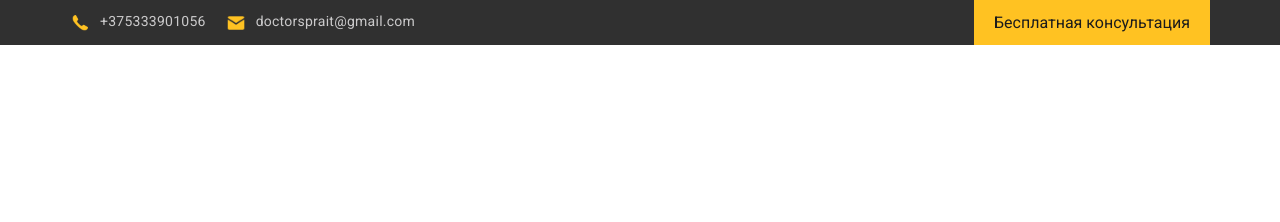
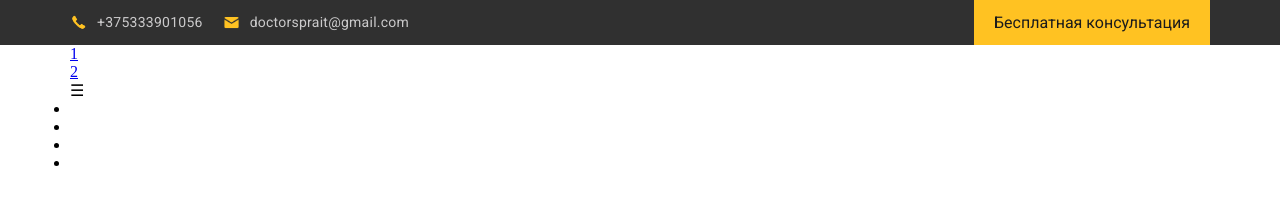
Before and after one commit to Developersprait/funeral-react, a React (Create React App) app: page / in a window 1280 px wide. Shown: the top 222 px of the page. Built offline with nearby package versions, Linux system fonts and the light colour scheme.

Commit message:
menu section started

```diff
--- a/src/App.js
+++ b/src/App.js
@@ -1,11 +1,13 @@
 import React from 'react';
 import ReactDOM from 'react-dom/client';
 import Header from './components/Header';
+import Menu from './components/Menu';
 
 function App() {
   return (
     <div>
       <Header/>
+      <Menu/>
     </div>
   );
 }
--- /dev/null
+++ b/src/components/Menu.jsx
@@ -0,0 +1,42 @@
+import React from 'react'
+import {useState} from 'react'
+
+const Menu = () => {
+    const [state] = useState({
+        link1: '1',
+        link2: '2',
+      });
+  return (
+    <div className="menu">
+        <div className="container">
+            <div className="menu__box">
+                <div className="menu__socials">
+                    <div className="menu__telegram">
+                        <a href="tg://resolve?domain=kalziferr"className='menu__telegram-link'>
+                            <div className="menu__telegram-img">{state.link1}</div>
+                        </a>
+                    </div>
+                    <div className="menu__viber">
+                        <a href="viber://chat?number=%2B375333901056" className="menu__viber-link">
+                            <div className="menu__viber-img">{state.link2}</div>
+                        </a>
+                    </div>
+                </div>
+                <div className="menu__wrp">
+                    <div className="menu__btn">
+                    ☰
+                    </div>
+                    <ul className="menu__list">
+                        <li></li>
+                        <li></li>
+                        <li></li>
+                        <li></li>
+                    </ul>
+                </div>
+            </div>
+        </div>
+    </div>
+  )
+}
+
+export default Menu
--- a/src/components/header.jsx
+++ b/src/components/header.jsx
@@ -25,7 +25,6 @@ const Header = () => {
                 </div>
                 <Modal/>
             </div>
-            <div className="header__content"></div>
         </div>
     </header>
   );
--- a/src/sass/components/_header.sass
+++ b/src/sass/components/_header.sass
@@ -14,7 +14,7 @@
         display: flex
         margin-right: 20px
         &-img
-            @include img('./img/phone.png', 20px, 20px)
+            @include img('./img/phone.png', 17px, 17px)
             margin-right: 10px
         &-link
             color: #cbcacb
@@ -25,7 +25,7 @@
     &__email
         display: flex
         &-img
-            @include img('./img/mail.png', 20px, 20px)
+            @include img('./img/mail.png', 17px, 17px)
             margin-right: 10px
         &-link
             color: #cbcacb
--- a/src/sass/style.sass
+++ b/src/sass/style.sass
@@ -4,3 +4,4 @@
 @import '_modal'
 //import page components
 @import 'components/_header'
+@import 'components/_menu'
--- a/src/style.css
+++ b/src/style.css
@@ -113,8 +113,8 @@
 }
 .header__phone-img {
   background: url("./img/phone.png");
-  width: 20px;
-  height: 20px;
+  width: 17px;
+  height: 17px;
   background-position: center;
   background-repeat: no-repeat;
   background-size: cover;
@@ -132,8 +132,8 @@
 }
 .header__email-img {
   background: url("./img/mail.png");
-  width: 20px;
-  height: 20px;
+  width: 17px;
+  height: 17px;
   background-position: center;
   background-repeat: no-repeat;
   background-size: cover;
```
Also changed, not shown: src/sass/components/_menu.sass (added).
